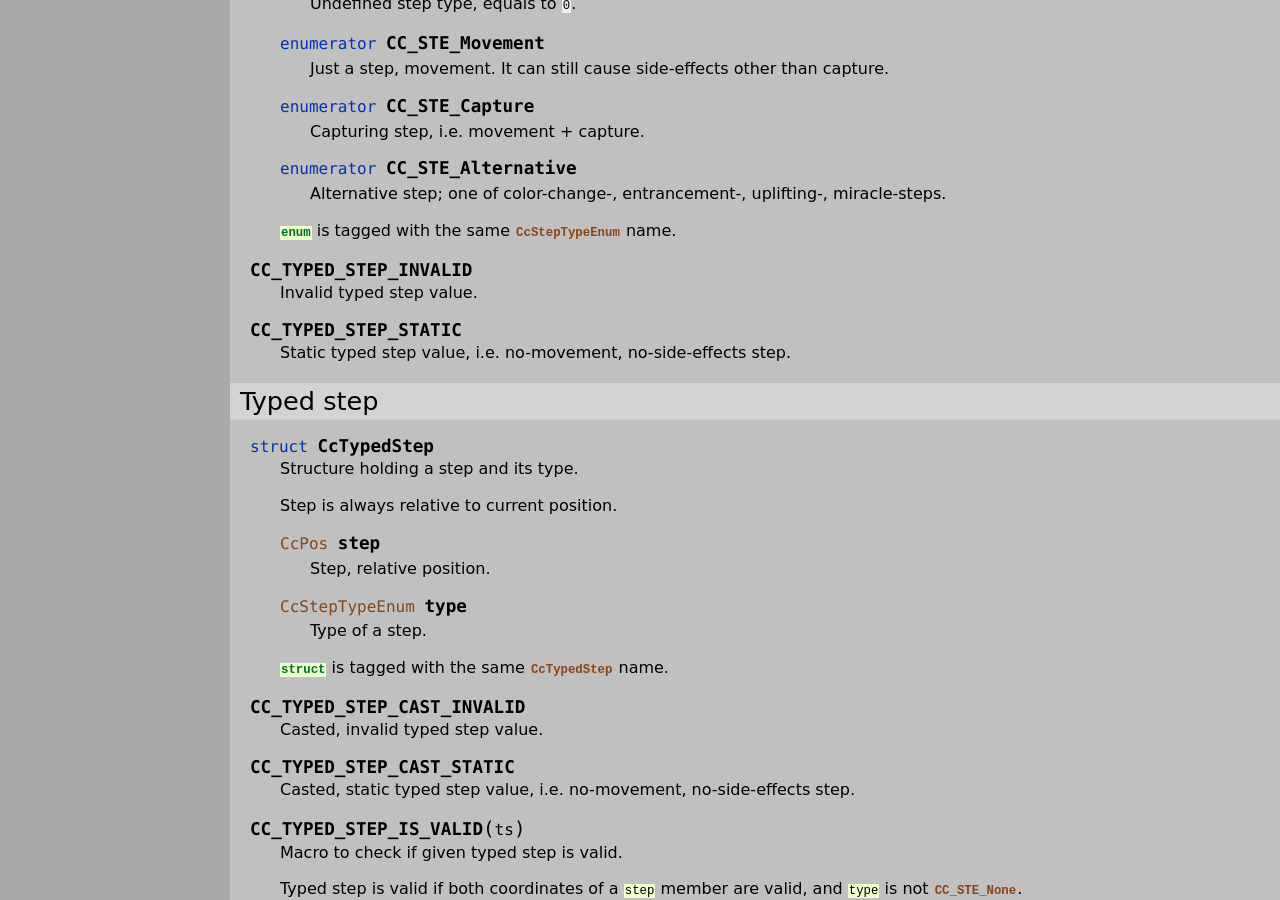
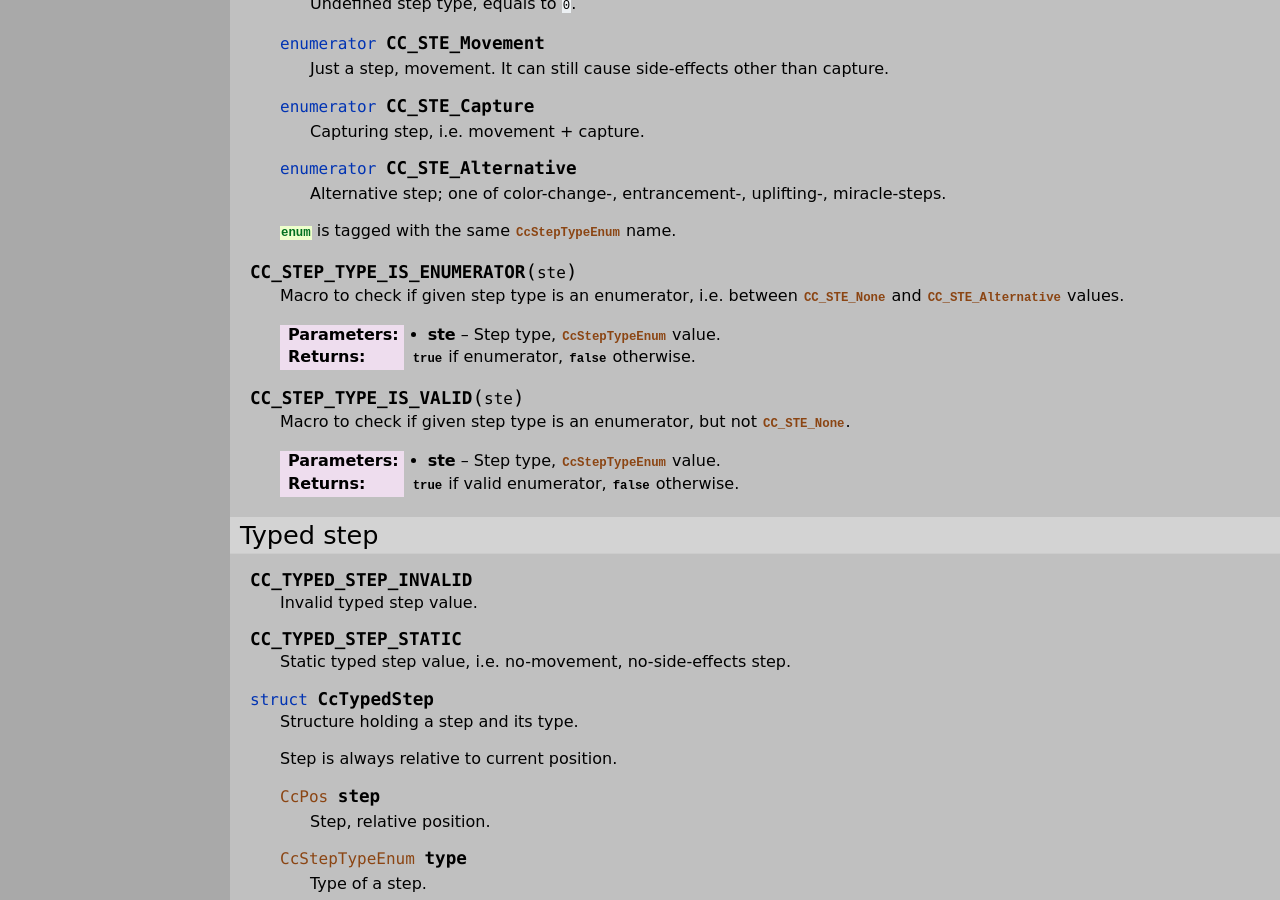
Before and after one commit to mmlacak/crochess, a Sphinx documentation site: the page built from docs/source/libcc/ccpos.rst, in a window 1280 px wide and 900 px high, scrolled down 4341 px. Built offline with Sphinx 7.4.7, drawn with Linux system fonts in a browser that asks for light colours.

Commit message:
Docs for step type macros.

```diff
--- a/docs/source/libcc/ccpos.rst
+++ b/docs/source/libcc/ccpos.rst
@@ -285,6 +285,27 @@ Step type enum
 
     :c:`enum` is tagged with the same :c:enum:`CcStepTypeEnum` name.
 
+.. c:macro:: CC_STEP_TYPE_IS_ENUMERATOR(ste)
+
+    Macro to check if given step type is an enumerator, i.e. between
+    :c:enumerator:`CC_STE_None` and :c:enumerator:`CC_STE_Alternative` values.
+
+    :param ste: Step type, :c:type:`CcStepTypeEnum` value.
+    :returns: :c:data:`true` if enumerator, :c:data:`false` otherwise.
+
+.. c:macro:: CC_STEP_TYPE_IS_VALID(ste)
+
+    Macro to check if given step type is an enumerator, but not
+    :c:enumerator:`CC_STE_None`.
+
+    :param ste: Step type, :c:type:`CcStepTypeEnum` value.
+    :returns: :c:data:`true` if valid enumerator, :c:data:`false` otherwise.
+
+.. _lbl-libcc-ccpos-typedstep:
+
+Typed step
+----------
+
 .. c:macro:: CC_TYPED_STEP_INVALID
 
     Invalid typed step value.
--- a/docs/source/libcc/cctags.rst
+++ b/docs/source/libcc/cctags.rst
@@ -82,7 +82,8 @@ Validity
 
 .. c:macro:: CC_TAG_IS_VALID(te)
 
-    Macro to check if given :term:`tag` is valid, and not :c:enumerator:`CC_TE_None`.
+    Macro to check if given :term:`tag` is enumerator, and not
+    :c:enumerator:`CC_TE_None`.
 
     Move-starter flag is not tested, its 1-bit storage exactly covers both
     states it can be in.
```
Also changed, not shown: other parts of docs/source/libcc/ccpos.rst (+0 -5 lines).
